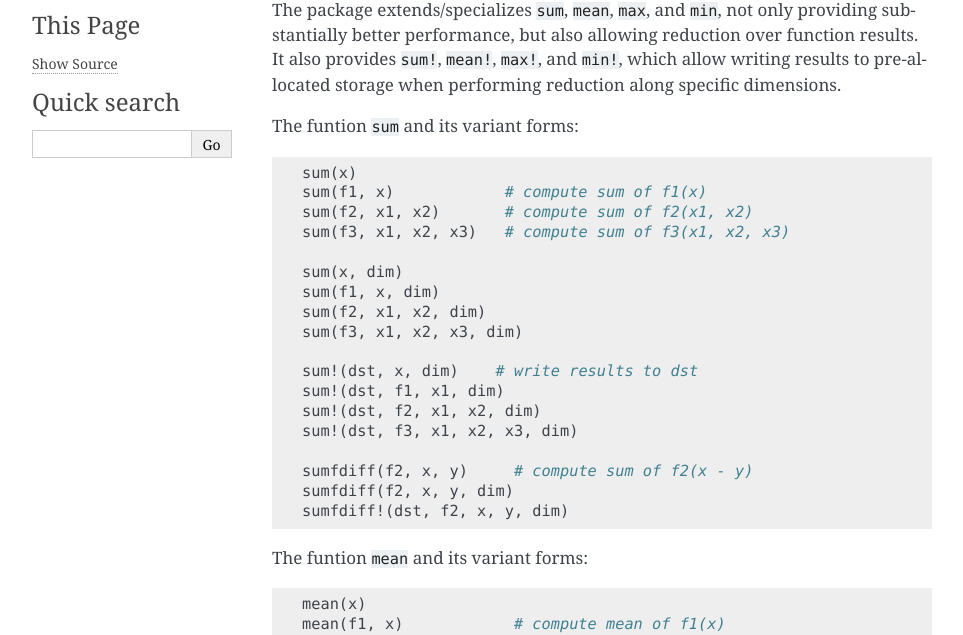
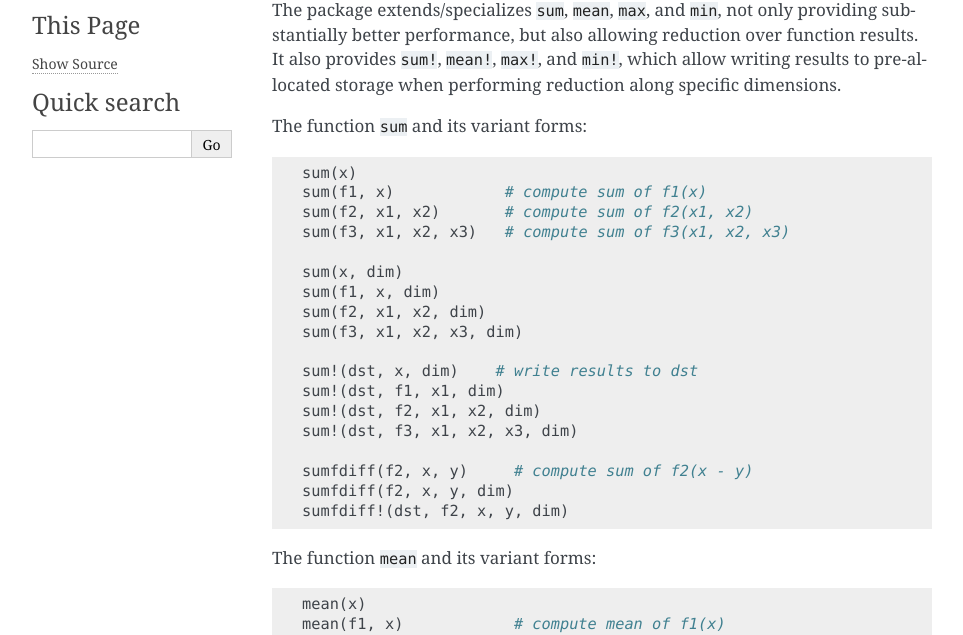
Before and after one commit to lindahua/NumericExtensions.jl, a Sphinx documentation site: the page built from doc/source/reduction.rst, in a window 1280 px wide and 900 px high. Shown: the part 244-879 px from the top of the window, without its empty margins (148-1111 px from the left). Built offline with Sphinx 7.4.7, drawn with Linux system fonts in a browser that asks for light colours; formulas are drawn with MathJax 3.

Commit message:
fix typos

```diff
--- a/doc/source/reduction.rst
+++ b/doc/source/reduction.rst
@@ -8,7 +8,7 @@ Basic reduction functions
 
 The package extends/specializes ``sum``, ``mean``, ``max``, and ``min``, not only providing substantially better performance, but also allowing reduction over function results. It also provides ``sum!``, ``mean!``, ``max!``, and ``min!``, which allow writing results to pre-allocated storage when performing reduction along specific dimensions.
 
-The funtion ``sum`` and its variant forms:
+The function ``sum`` and its variant forms:
 
 .. code-block:: julia
 
@@ -31,7 +31,7 @@ The funtion ``sum`` and its variant forms:
     sumfdiff(f2, x, y, dim)
     sumfdiff!(dst, f2, x, y, dim)
 
-The funtion ``mean`` and its variant forms:
+The function ``mean`` and its variant forms:
 
 .. code-block:: julia
 
```
